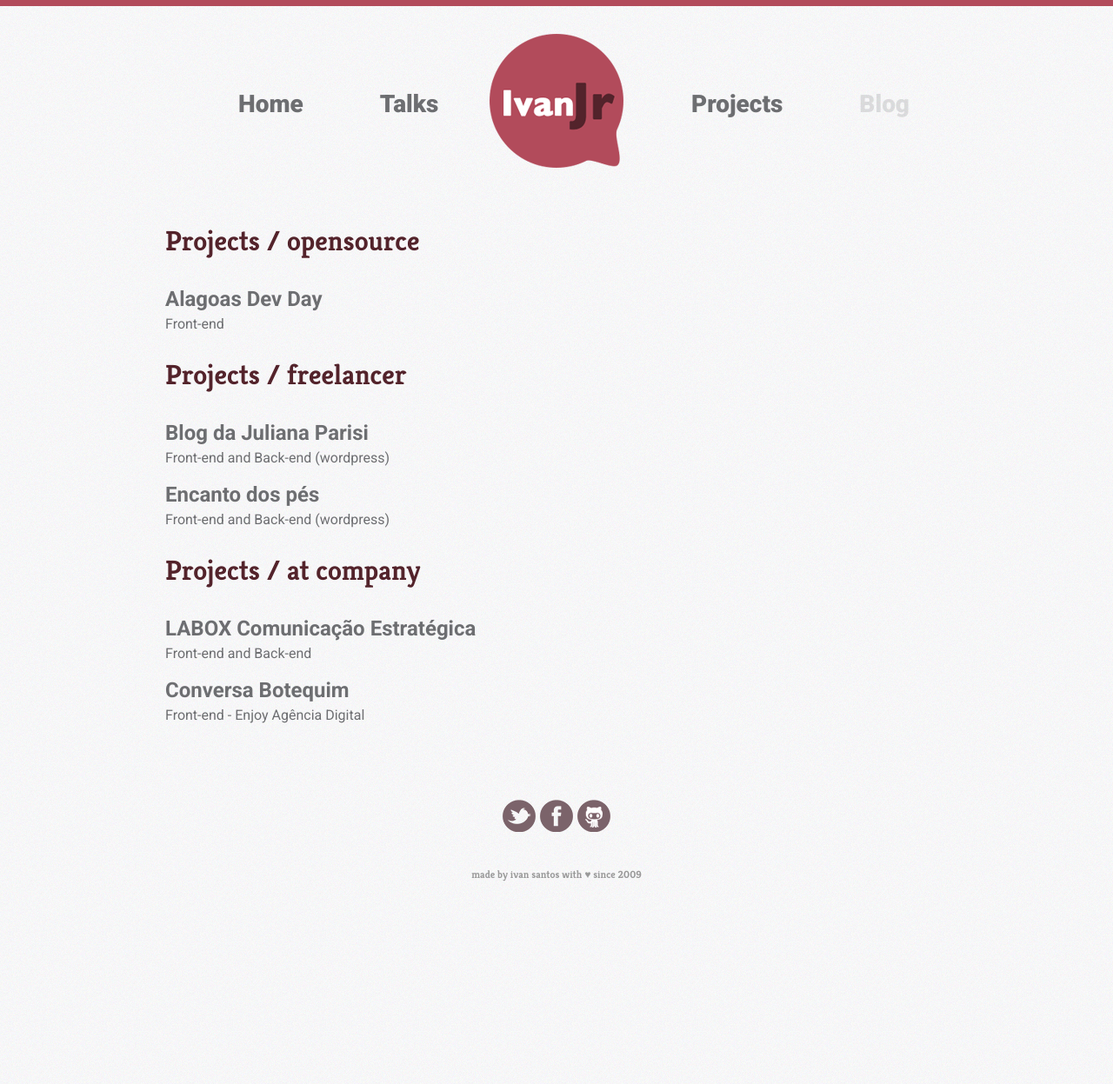
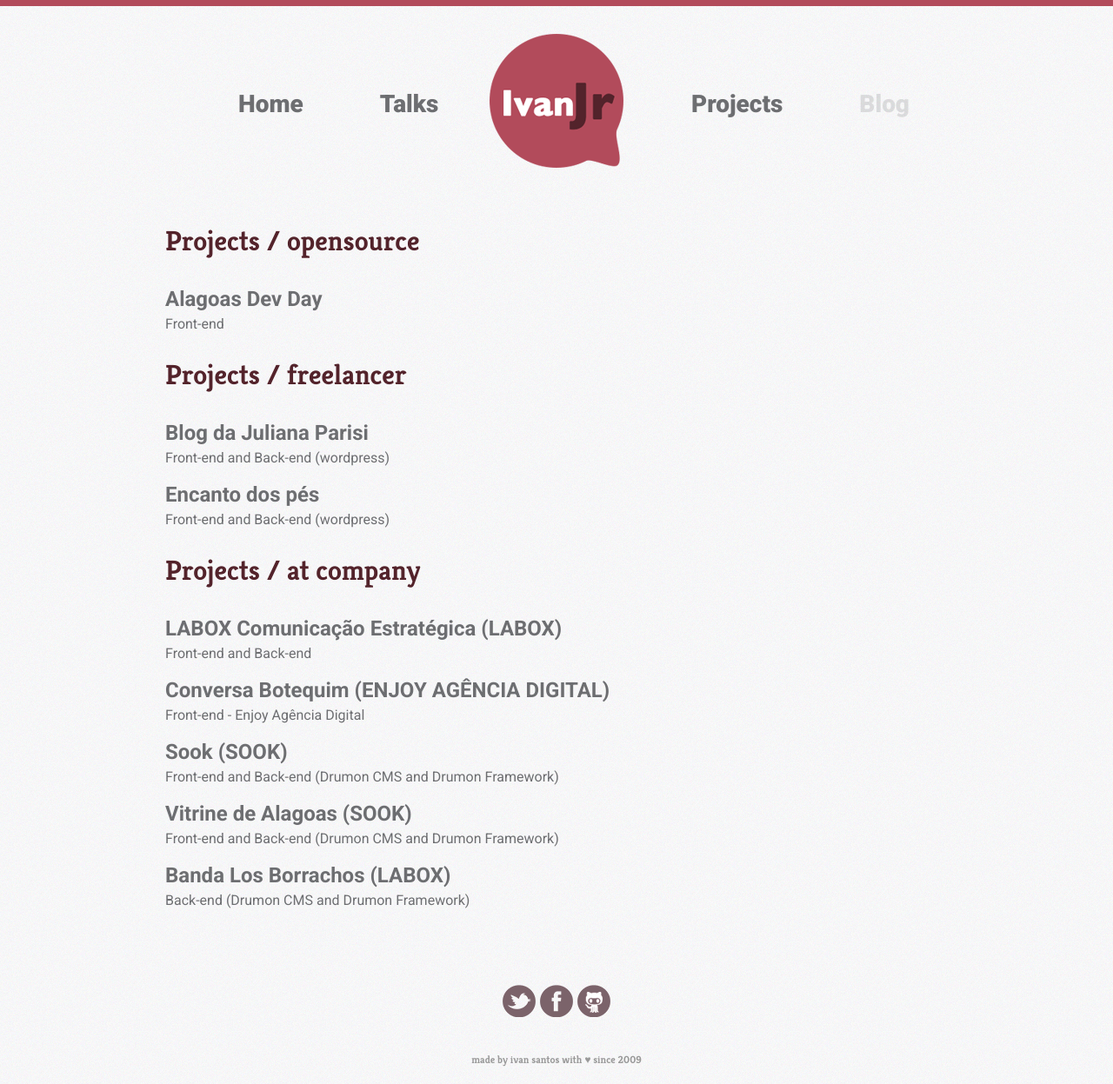
Before and after one commit to pragmaticivan/ivansantos.me, a Jekyll site: the page built from projects/index.html, in a window 1280 px wide. Shown: the whole page at 87% size. Built offline with Jekyll 4.4.1, drawn with Linux system fonts in a browser that asks for light colours; Markdown is read by kramdown in place of the engine named in the settings; before the commit the page ends 1014 px from its top, so only the background shows below that.

Commit message:
add some projects to portfolio and fix footer padding

```diff
--- a/assets/sass/_footer.scss
+++ b/assets/sass/_footer.scss
@@ -42,7 +42,8 @@
   max-width: 900px;
   text-align: center;
   margin: 0 auto;
-  padding-top: 40px;
+  padding: 40px 0 20px 0;
+
   font-size: 12px;
   color: #999999;
   font-family: 'Kreon', serif;
--- a/projects/index.html
+++ b/projects/index.html
@@ -8,7 +8,7 @@
 </h1>
 <ul class="list projects">
     <li class="list-item project clearfix">
-        <a href="http://alagoadevday.com.br" target="_blank" >
+        <a href="http://alagoasdevday.com.br" target="_blank" >
             <section class="project-description">
               <h2 class="project-title">
                  Alagoas Dev Day
@@ -55,7 +55,7 @@
         <a href="http://labox.com.br" target="_blank" >
             <section class="project-description">
               <h2 class="project-title">
-                 LABOX Comunicação Estratégica
+                 LABOX Comunicação Estratégica (LABOX)
               </h2>
               <span class="project-tecnology">Front-end and Back-end</span>
             </section>
@@ -65,10 +65,48 @@
         <a href="http://conversabotequim.com.br" target="_blank" >
             <section class="project-description">
               <h2 class="project-title">
-                 Conversa Botequim
+                 Conversa Botequim (ENJOY AGÊNCIA DIGITAL)
               </h2>
               <span class="project-tecnology">Front-end  -  Enjoy Agência Digital</span>
             </section>
         </a>
     </li>
+    <li class="list-item project clearfix">
+        <a href="http://sook.com.br" target="_blank" >
+            <section class="project-description">
+              <h2 class="project-title">
+                 Sook (SOOK)
+              </h2>
+              <span class="project-tecnology">Front-end and Back-end (Drumon CMS and Drumon Framework)</span>
+            </section>
+        </a>
+    </li>
+
+    <li class="list-item project clearfix">
+        <a href="http://www.vitrinedealagoas.com.br" target="_blank" >
+            <section class="project-description">
+              <h2 class="project-title">
+                 Vitrine de Alagoas (SOOK)
+              </h2>
+              <span class="project-tecnology">Front-end and Back-end (Drumon CMS and Drumon Framework)</span>
+            </section>
+        </a>
+    </li>
+
+    <li class="list-item project clearfix">
+        <a href="http://bandalosborrachos.com" target="_blank" >
+            <section class="project-description">
+              <h2 class="project-title">
+                 Banda Los Borrachos (LABOX)
+              </h2>
+              <span class="project-tecnology">Back-end (Drumon CMS and Drumon Framework)</span>
+            </section>
+        </a>
+    </li>
+
+
+
+
+
+
 </ul>
```
Also changed, not shown: assets/css/style.css.
